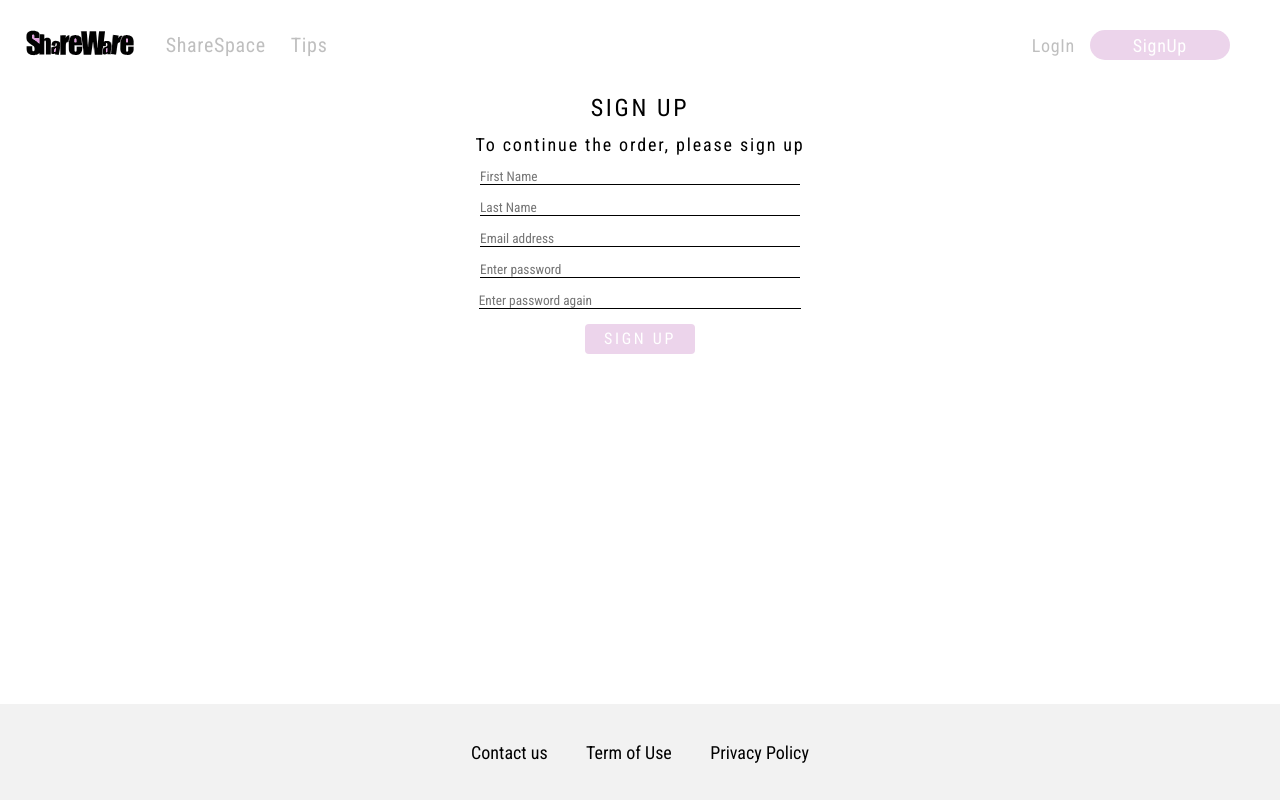
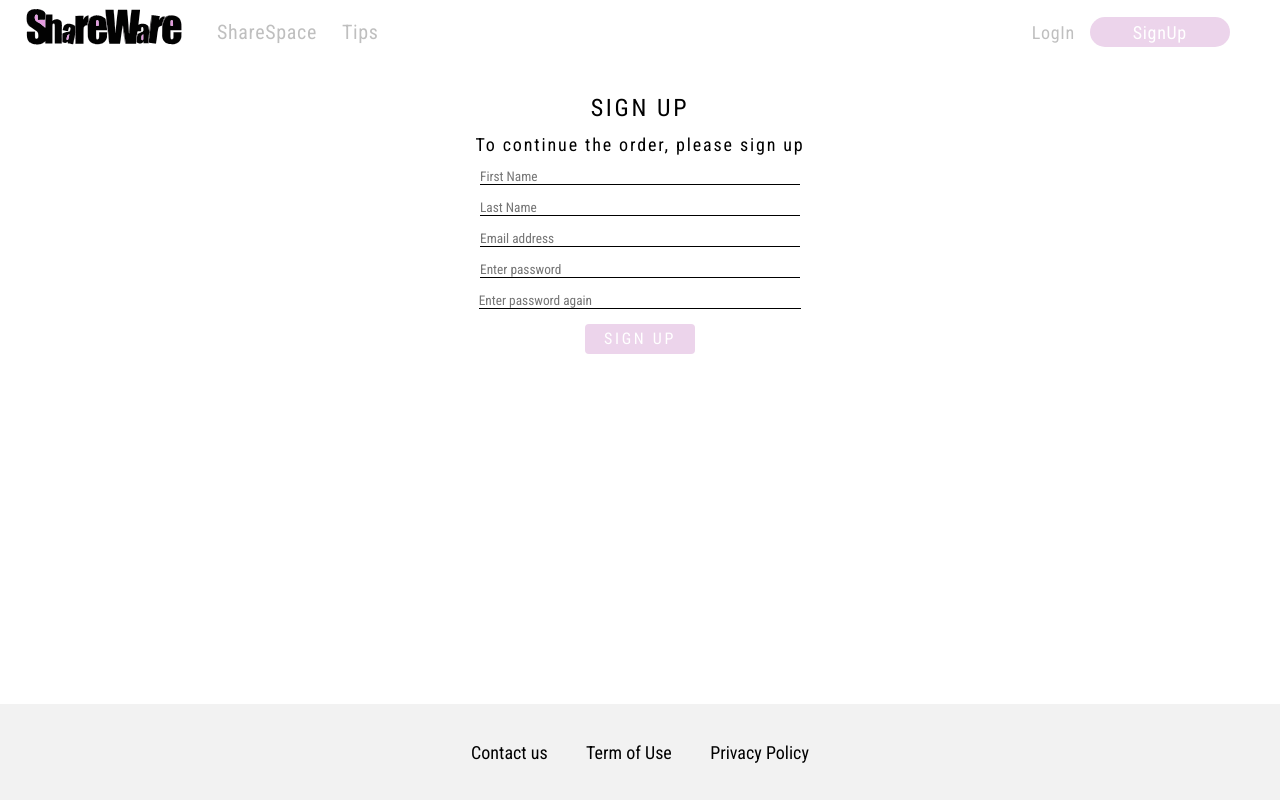
Before and after one commit to YuvalWeiss1403/SharewareFrontend, a React (Create React App) app: page /SignUp in a window 1280 px wide. Built offline with nearby package versions, Linux system fonts and the light colour scheme; no server answers.

Commit message:
final style changes - 30.03

```diff
--- a/src/component/DailyTip/DailyTip.css
+++ b/src/component/DailyTip/DailyTip.css
@@ -1,5 +1,5 @@
 .daily-tip {
-	background-color: #ecd4eb;
+	background-color: #acacac ;
 	width: 250px;
 	font-size: 20px;
 	display: flex;
--- a/src/component/General/Navbar/Navbar.css
+++ b/src/component/General/Navbar/Navbar.css
@@ -11,7 +11,6 @@
 	align-items: center;
 	width: 100%;
 	height: 65px;
-	padding-top: 2%;
 	padding-left: 2%;
 	padding-right: 2%;
 	box-shadow: 0px 0px 25px hsla(0, 0%, 69%, 1.25);
@@ -61,7 +60,9 @@
 }
 
 .logo-icon {
-	height: 100px;
+	display: flex;
+	align-items: center;
+	height: 140px;
 	padding-top: 10px;
 }
 .logo-icon:hover {
--- a/src/component/SignUp/SignUp.tsx
+++ b/src/component/SignUp/SignUp.tsx
@@ -83,7 +83,7 @@ const SignUp: React.FC = () => {
 				<input
 					value={User.password}
 					onChange={(e) => setUser({ ...User, password: e.target.value })}
-					pattern="(?=.*\d)(?=.*[a-z])(?=.*[A-Z]).{8,}"
+					pattern="^(?=.*[A-Za-z])(?=.*\d)[A-Za-z\d]{8,}$"
 					title="Must contain at least one number and one uppercase and lowercase letter, and at least 8 or more characters"
 					className="enter-password"
 					type="password"
```
